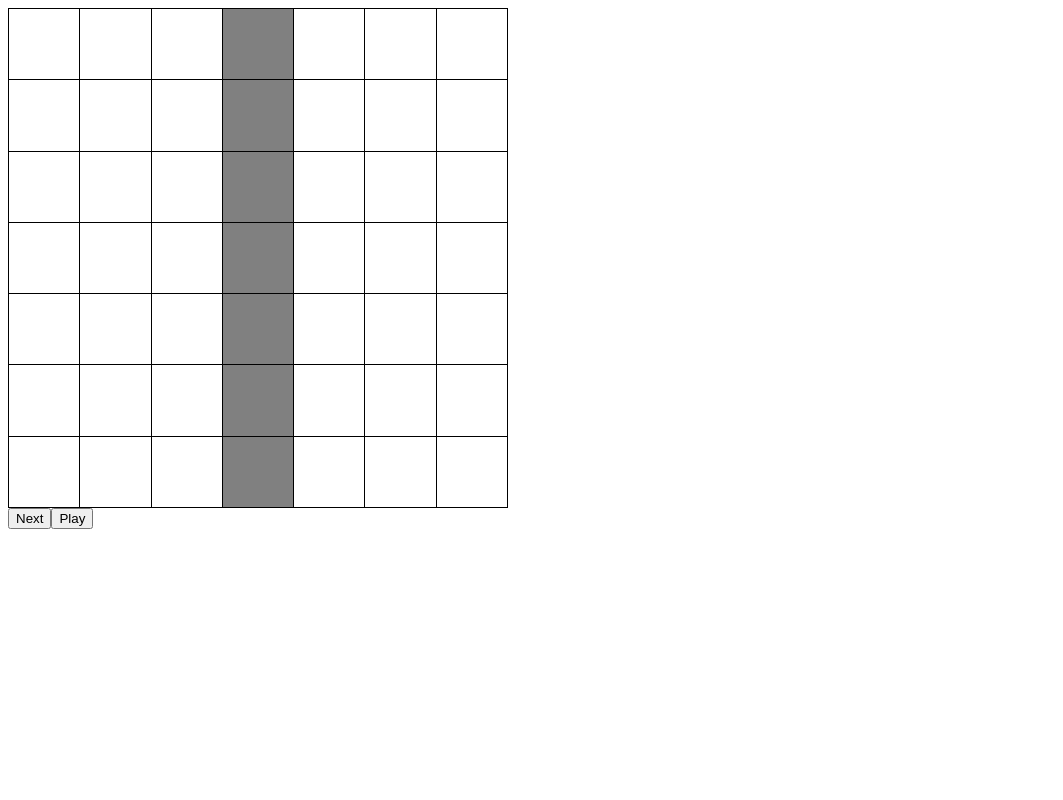
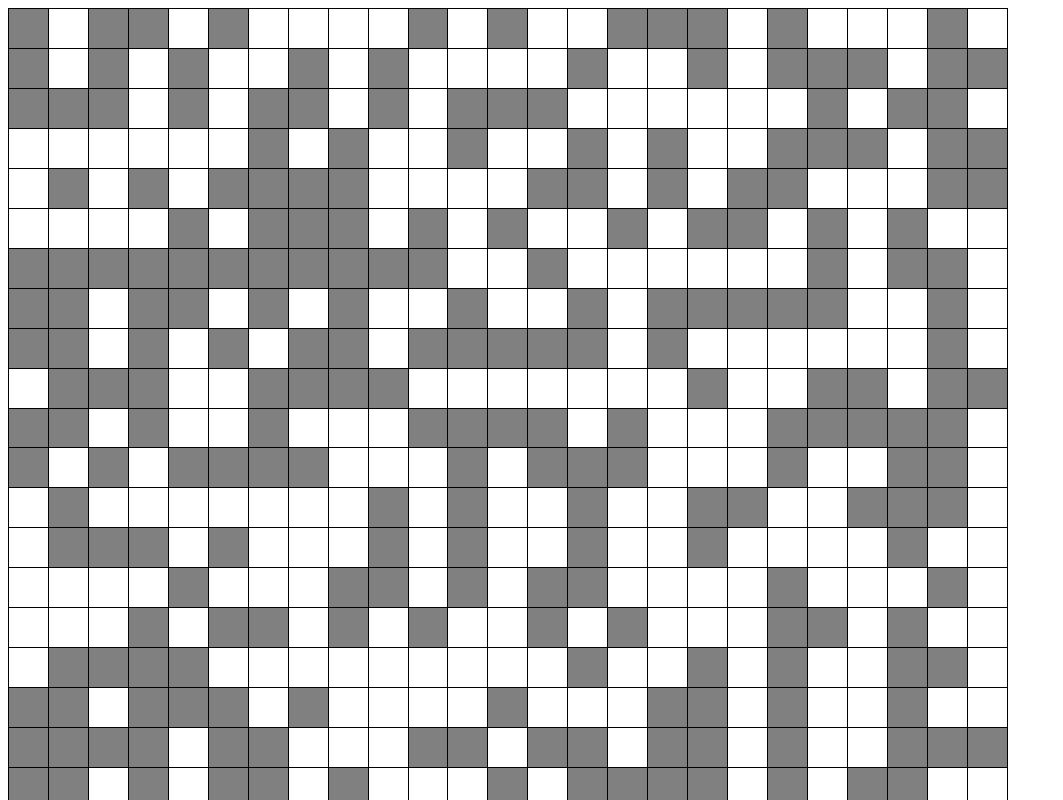
Before and after one commit to JLongstaffe/Katas, a React (Create React App) app in the folder Conway/React/conway-react/: page / in a window 1280 px wide. Shown: the top 800 px of the page, without its empty margins (0-1063 px from the left). Built offline with nearby package versions, Linux system fonts and the light colour scheme.

Commit message:
Better useInterval hook and randomised grid

```diff
--- a/Conway/React/conway-react/src/Conway.React/App.tsx
+++ b/Conway/React/conway-react/src/Conway.React/App.tsx
@@ -5,6 +5,25 @@ import './App.css';
 
 import GridContainer from './GridContainer/GridContainer';
 
-const App = () => <GridContainer updateFrequency={1000} />;
+const [height, width] = [25, 25];
+
+const initialGrid = randomInitialGrid(height, width);
+
+const App = () => <GridContainer initialGrid={initialGrid}
+                                 height={height}
+                                 width={width}
+                                 updateFrequency={300} />;
+
+function randomInitialGrid(height: number, width: number)
+{
+    const randomBool = () => { return Math.random() < 0.5 ? true : false; }
+
+    let initialGrid: boolean[][] =
+        new Array(height).fill(new Array(width).fill(false));
+
+    initialGrid = initialGrid.map(row => row.map(_ => randomBool()));
+
+    return initialGrid;
+}
 
 export default App;
--- a/Conway/React/conway-react/src/Conway.React/Grid/Grid.css
+++ b/Conway/React/conway-react/src/Conway.React/Grid/Grid.css
@@ -1,6 +1,6 @@
 table {
-    height: 500px;
-    width: 500px;
+    height: 1000px;
+    width: 1000px;
     border-collapse: collapse;
 }
 
--- a/Conway/React/conway-react/src/Conway.React/Grid/Grid.tsx
+++ b/Conway/React/conway-react/src/Conway.React/Grid/Grid.tsx
@@ -8,13 +8,14 @@ const Grid: FunctionComponent<IGridProperties> = ({ grid, setGrid }) =>
     const setCell = (cell: Cell) => setGrid(withCell(grid, cell));
 
     const rows = grid.map((row, y) =>
-        <tr>
+        <tr key={y}>
             { row.map((_, x) =>
-                <Cell isAlive={ grid[y][x] }
+                <Cell key={`${x}-${y}`}
+                      isAlive={ grid[y][x] }
                       setAlive={ (isAlive) => setCell({ x, y, isAlive }) } />) }
         </tr>)
 
-    return <table>{ rows }</table>;
+    return <table><tbody>{ rows }</tbody></table>;
 }
 
 const Cell: FunctionComponent<ICellProperties> = ({ isAlive, setAlive } ) =>
--- a/Conway/React/conway-react/src/Conway.React/GridContainer/GridContainer.tsx
+++ b/Conway/React/conway-react/src/Conway.React/GridContainer/GridContainer.tsx
@@ -3,17 +3,17 @@ import React, { FunctionComponent, useState } from 'react';
 
 import Grid from '../Grid/Grid';
 
-import useToggleTimeout from '../useToggleTimeout';
+import useInterval from '../useInterval';
 
 import * as Conway from '../../Conway.Core/Conway';
 
-const GridContainer: FunctionComponent<IGridProperties> = ({ updateFrequency }) =>
+const GridContainer: FunctionComponent<IGridProperties> = ({ initialGrid, height, width, updateFrequency }) =>
 {
     const [grid, setGrid] = useState(initialGrid);
 
     const onNext = () => setGrid(Conway.NextState(grid));
 
-    const [playing, setPlaying] = useToggleTimeout(onNext, updateFrequency);
+    const [playing, setPlaying] = useInterval(onNext, updateFrequency);
 
     const togglePlay = () => setPlaying(!playing);
 
@@ -25,18 +25,17 @@ const GridContainer: FunctionComponent<IGridProperties> = ({ updateFrequency })
            </>;
 }
 
-const initialGrid: ReadonlyArray<ReadonlyArray<boolean>> =
-    [ [ false, false, false, true, false, false, false ],
-      [ false, false, false, true, false, false, false ],
-      [ false, false, false, true, false, false, false ],
-      [ false, false, false, true, false, false, false ],
-      [ false, false, false, true, false, false, false ],
-      [ false, false, false, true, false, false, false ],
-      [ false, false, false, true, false, false, false ] ];
-
 interface IGridProperties
 {
+    initialGrid: Readonly2D<boolean>;
+
+    height: number;
+
+    width: number;
+
     updateFrequency: number;
 }
 
+type Readonly2D<T> = ReadonlyArray<ReadonlyArray<T>>;
+
 export default GridContainer;
--- /dev/null
+++ b/Conway/React/conway-react/src/Conway.React/useInterval.ts
@@ -0,0 +1,37 @@
+
+import { useState, useEffect, useRef } from 'react';
+
+function useInterval(callback: () => void, delay: number)
+{
+    const onState = useState(false);
+
+    const [isOn] = onState;
+
+    const savedCallback = useRef<() => void>(() => {});
+
+    useEffect(() => { savedCallback.current = callback; });
+
+    useEffect(() =>
+    {
+        function tick(): void
+        {
+            savedCallback.current();
+        }
+
+        let id = isOn ? setInterval(tick, delay) : null;
+
+        return () => clearNullableInterval(id);
+    },
+    [delay, isOn]);
+
+    return onState;
+  }
+
+  function clearNullableInterval(interval: NodeJS.Timeout | null)
+  {
+      if (interval === null) return;
+
+      clearInterval(interval);
+  }
+
+  export default useInterval;
--- a/Conway/React/conway-react/src/Conway.React/useToggleTimeout.ts
+++ /dev/null
@@ -1,25 +0,0 @@
-
-import { useState, useEffect } from 'react';
-
-function useToggleTimeout(action: () => void, timeoutMs: number)
-{
-    const state = useState(false);
-
-    const [isOn] = state;
-
-    useEffect(() =>
-    {
-        const timeout = isOn ? setTimeout(action, timeoutMs) : null;
-
-        return () =>
-        {
-            if (timeout === null) return;
-
-            clearTimeout(timeout);
-        };
-    });
-
-    return state;
-}
-
-export default useToggleTimeout;
```
